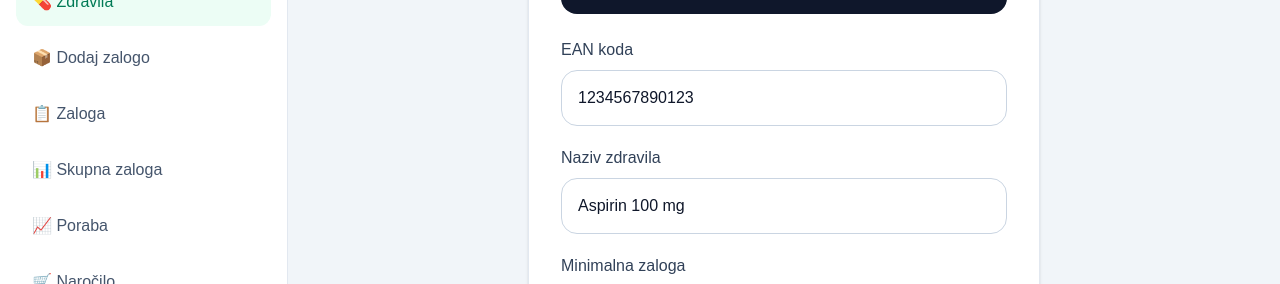
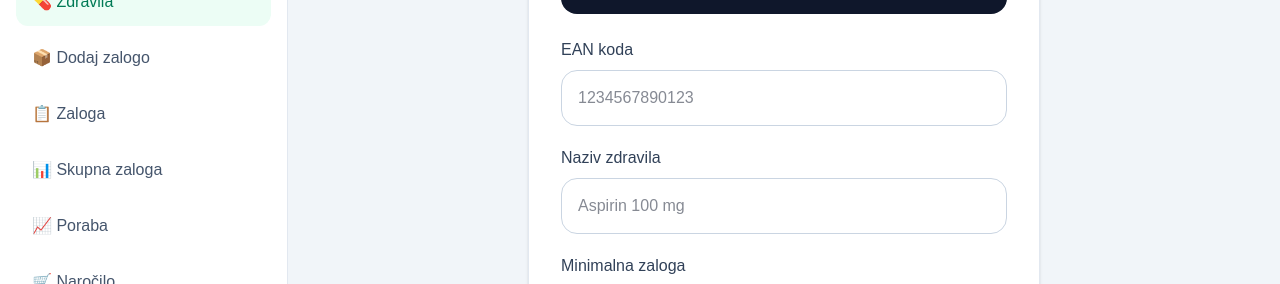
Before and after one commit to denismidzan-hue/med-stock, a Next.js app: page /admin/add-medicine in a window 1280 px wide. Shown: the part 239-523 px from the top of the page. Built offline with nearby package versions, Linux system fonts and the light colour scheme; no server answers.

Commit message:
Add placeholder:opacity-50 to make placeholder lighter on specific inputs

```diff
--- a/app/admin/add-medicine/page.tsx
+++ b/app/admin/add-medicine/page.tsx
@@ -72,7 +72,7 @@ export default function AddMedicinePage() {
             value={ean}
             onChange={(e) => setEan(e.target.value)}
             placeholder="1234567890123"
-            className="w-full h-14 px-4 rounded-2xl border border-slate-300 bg-white text-slate-900 placeholder:text-slate-300 outline-none focus:ring-2 focus:ring-slate-300 [-webkit-text-fill-color:#0f172a]"
+            className="w-full h-14 px-4 rounded-2xl border border-slate-300 bg-white text-slate-900 placeholder:text-slate-400 placeholder:opacity-50 outline-none focus:ring-2 focus:ring-slate-300 [-webkit-text-fill-color:#0f172a]"
           />
         </div>
 
@@ -84,7 +84,7 @@ export default function AddMedicinePage() {
             value={name}
             onChange={(e) => setName(e.target.value)}
             placeholder="Aspirin 100 mg"
-            className="w-full h-14 px-4 rounded-2xl border border-slate-300 bg-white text-slate-900 placeholder:text-slate-300 outline-none focus:ring-2 focus:ring-slate-300 [-webkit-text-fill-color:#0f172a]"
+            className="w-full h-14 px-4 rounded-2xl border border-slate-300 bg-white text-slate-900 placeholder:text-slate-400 placeholder:opacity-50 outline-none focus:ring-2 focus:ring-slate-300 [-webkit-text-fill-color:#0f172a]"
           />
         </div>
 
--- a/app/globals.css
+++ b/app/globals.css
@@ -42,24 +42,3 @@ th,
 td {
   border: 1px solid #e5e7eb;
 }
-
-/* iOS Safari placeholder fix */
-input::placeholder {
-  color: #cbd5e1 !important;
-  opacity: 1 !important;
-}
-
-input::-webkit-input-placeholder {
-  color: #cbd5e1 !important;
-  opacity: 1 !important;
-}
-
-input::-moz-placeholder {
-  color: #cbd5e1 !important;
-  opacity: 1 !important;
-}
-
-input:-ms-input-placeholder {
-  color: #cbd5e1 !important;
-  opacity: 1 !important;
-}
```
